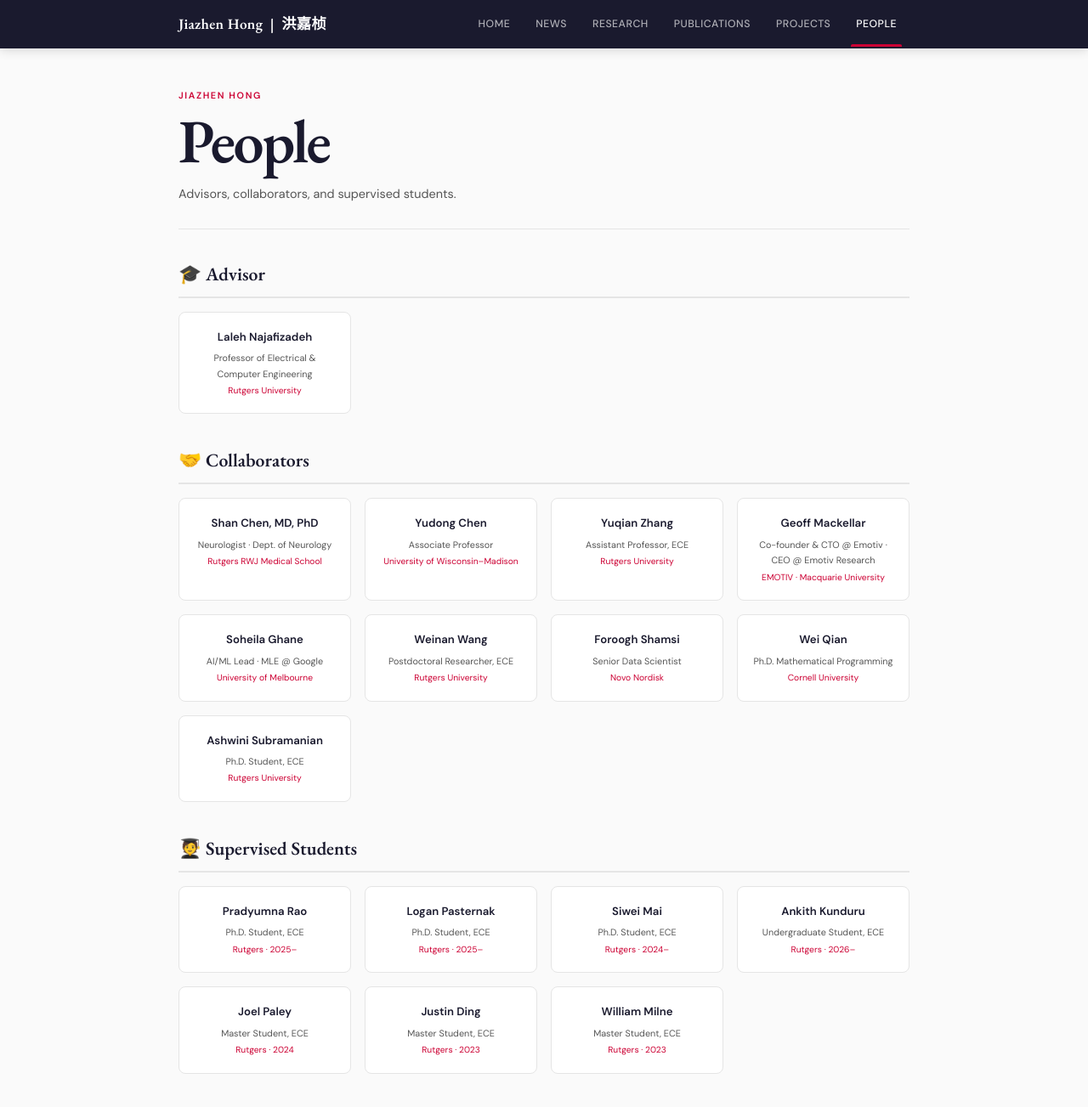
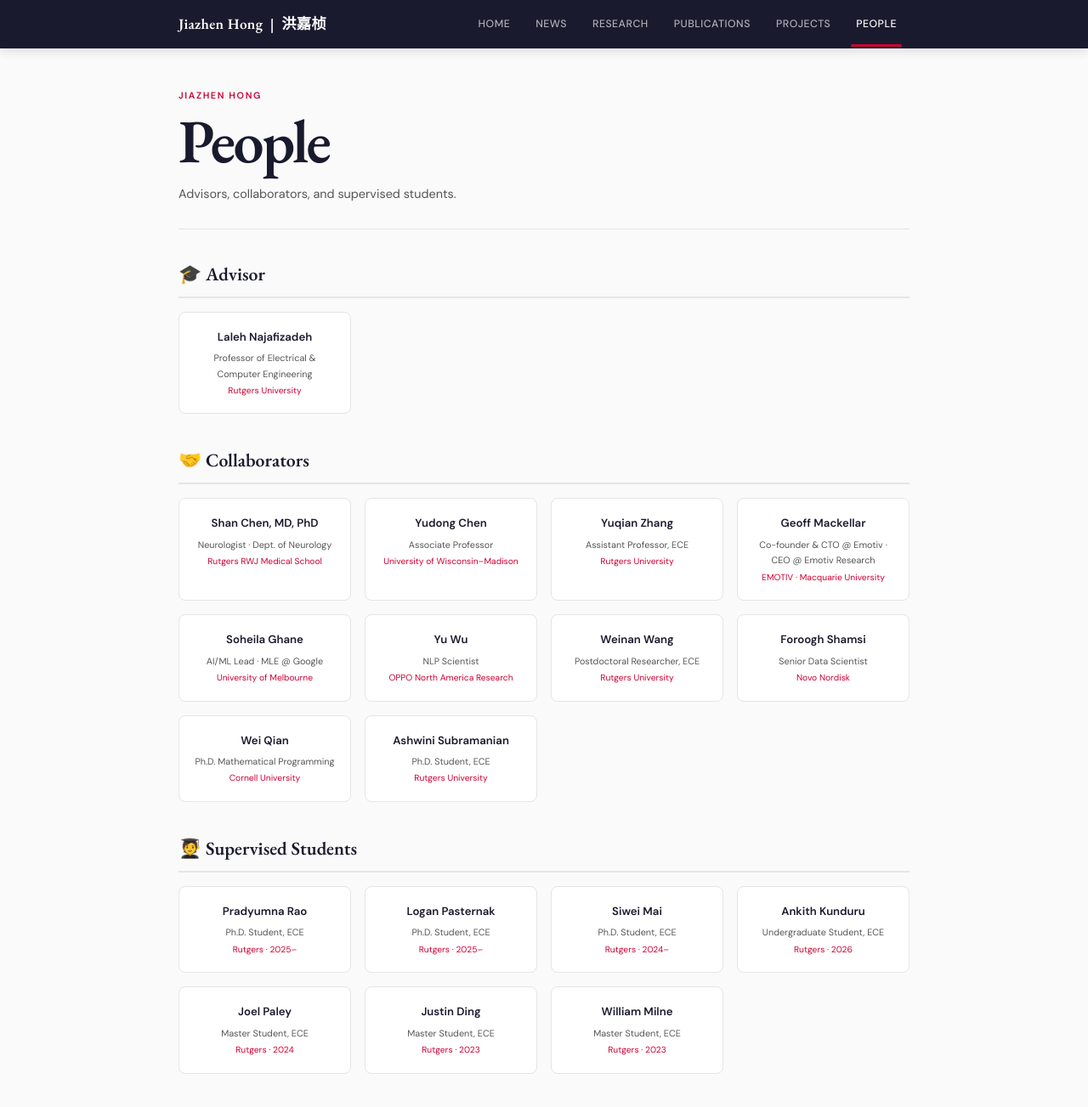
Before and after one commit to Jiazhen-Hong/jiazhenhong, a Jekyll site: the page built from people/index.html, in a window 1280 px wide and 1344 px high. Shown: the top 1303 px of the window at 85% size. Built offline with Jekyll 4.4.1, drawn with Linux system fonts in a browser that asks for light colours.

Commit message:
Update collaborators and student dates

```diff
--- a/_includes/people.html
+++ b/_includes/people.html
@@ -33,6 +33,11 @@
         <div class="person-name"><a href="https://www.linkedin.com/in/soheila-ghane/">Soheila Ghane</a></div>
         <div class="person-role">AI/ML Lead · MLE @ Google</div>
         <div class="person-year">University of Melbourne</div>
+      </div>
+      <div class="person-card">
+        <div class="person-name">Yu Wu</div>
+        <div class="person-role">NLP Scientist</div>
+        <div class="person-year">OPPO North America Research</div>
       </div>
       <div class="person-card">
         <div class="person-name"><a href="https://weinanwang-ru.github.io/">Weinan Wang</a></div>
@@ -76,7 +81,7 @@
       <div class="person-card">
         <div class="person-name">Ankith Kunduru</div>
         <div class="person-role">Undergraduate Student, ECE</div>
-        <div class="person-year">Rutgers · 2026–</div>
+        <div class="person-year">Rutgers · 2026</div>
       </div>
       <div class="person-card">
         <div class="person-name">Joel Paley</div>
```
